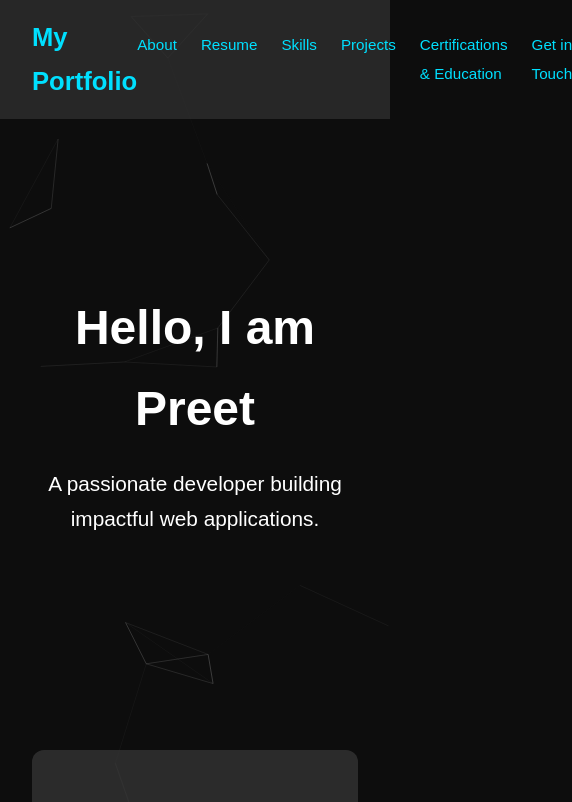
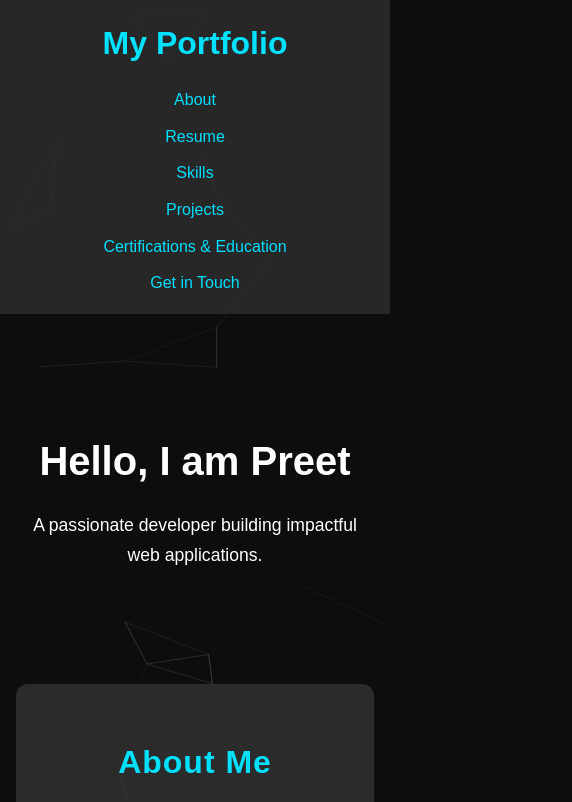
Before and after one commit to OkPreet/Preet-portfolio, a plain HTML site: page frontend/index.html in a window 390 px wide. Shown: the top 802 px of the page, 572 px wide, since content can reach past the window. Drawn offline with nearby package versions, Linux system fonts and the light colour scheme.

Commit message:
Added comprehensive mobile responsiveness to CSS

```diff
--- a/frontend/css/style.css
+++ b/frontend/css/style.css
@@ -5,14 +5,13 @@ body {
     font-family: Arial, sans-serif;
     margin: 0;
     padding: 0;
-    background-color: #0d0d0d; /* Black main background */
+    background-color: #0d0d0d;
     color: #fff;
-    line-height: 1.7; /* Slightly increased for readability */
+    line-height: 1.7;
     overflow-x: hidden;
-    font-size: 1.05rem; /* Slightly bigger default text */
+    font-size: 1.05rem;
 }
 
-/* Particle Background Layer */
 #particles-js {
     position: fixed;
     top: 0;
@@ -40,6 +39,7 @@ header h1 {
     margin: 0;
     font-size: 2rem;
     font-weight: bold;
+    color: #00e0ff;
 }
 
 header nav ul {
@@ -51,14 +51,14 @@ header nav ul {
 }
 
 header nav ul li a {
-    color: #fff;
+    color: #00e0ff;
     text-decoration: none;
     font-size: 1rem;
     transition: color 0.3s ease;
 }
 
 header nav ul li a:hover {
-    color: #aaa;
+    color: #ffffff;
 }
 
 /* ================================
@@ -79,38 +79,16 @@ section {
     text-align: center;
 }
 
-/* Add space between sections */
 section + section {
     margin-top: 2rem;
 }
 
-/* Section Headings */
-/* Section Heading Color (Impactful Cyan) */
 h2 {
-    color: #00e0ff; /* Bright cyan for headings */
+    color: #00e0ff;
     margin-bottom: 1rem;
     font-size: 2.4rem;
     letter-spacing: 1px;
 }
-
-/* Navbar Title and Links Same Color */
-header h1 {
-    color: #00e0ff; /* Same bright cyan as headings */
-    font-size: 2rem;
-    font-weight: bold;
-}
-
-header nav ul li a {
-    color: #00e0ff; /* Same cyan color */
-    text-decoration: none;
-    font-size: 1rem;
-    transition: color 0.3s ease;
-}
-
-header nav ul li a:hover {
-    color: #ffffff; /* White on hover for contrast */
-}
-
 
 /* ================================
     Hero Section
@@ -126,7 +104,7 @@ header nav ul li a:hover {
 
 #hero h1 {
     margin-bottom: 0.5rem;
-    font-size: 3rem; /* Larger intro heading */
+    font-size: 3rem;
     font-weight: bold;
 }
 
@@ -140,7 +118,7 @@ header nav ul li a:hover {
 ================================ */
 #about p {
     text-align: justify;
-    font-size: 1.1rem; /* Slightly larger body text */
+    font-size: 1.1rem;
 }
 
 /* ================================
@@ -191,7 +169,6 @@ header nav ul li a:hover {
     width: 100%;
 }
 
-/* Side-by-side layout */
 .two-column {
     display: flex;
     gap: 2rem;
@@ -205,7 +182,6 @@ header nav ul li a:hover {
     text-align: left;
 }
 
-/* Cards Styling Inside */
 .cert-card,
 .edu-card {
     background-color: rgba(70, 70, 70, 0.85);
@@ -252,23 +228,82 @@ footer {
     font-size: 1rem;
 }
 
+
 /* ================================
-   Responsive Design
+    Mobile Responsive Design
 ================================ */
 @media (max-width: 768px) {
-    .two-column {
+    /* Header - Stack items vertically */
+    header {
         flex-direction: column;
+        padding: 1rem 1rem;
     }
 
-    header h1 {
-        font-size: 1.6rem;
+    header nav {
+        margin-top: 1rem;
     }
 
-    header nav ul li a {
-        font-size: 0.95rem;
+    header nav ul {
+        flex-direction: column;
+        gap: 0.5rem;
+        text-align: center;
     }
 
+    /* Hero Section - Reduce font size */
+    #hero {
+        padding-top: 5rem;
+    }
+
+    #hero h1 {
+        font-size: 2.5rem;
+    }
+
+    #hero p {
+        font-size: 1.1rem;
+    }
+
+    /* General Section Box */
+    section {
+        padding: 2rem 1rem; /* Less padding on smaller screens */
+    }
+
+    .section-box {
+        padding: 1.5rem;
+        max-width: 100%;
+    }
+
+    /* Heading Sizes */
     h2 {
-        font-size: 2rem; /* Slightly smaller for mobile */
+        font-size: 2rem;
+    }
+
+    /* About Section */
+    #about p {
+        font-size: 1rem;
+    }
+
+    /* Skills - smaller tags */
+    .skills-container {
+        gap: 0.5rem;
+    }
+
+    .skill-tag {
+        padding: 0.5rem 1rem;
+        font-size: 0.9rem;
+    }
+
+    /* Certifications & Education */
+    .two-column {
+        flex-direction: column; /* Stack columns on top of each other */
+        gap: 1rem;
+    }
+
+    .two-column > div {
+        min-width: unset; /* Remove min-width to allow full width */
+    }
+
+    /* Footer */
+    footer p {
+        padding: 0 1rem;
     }
 }
```
Lines whose indentation alone changed are shown as unchanged.
